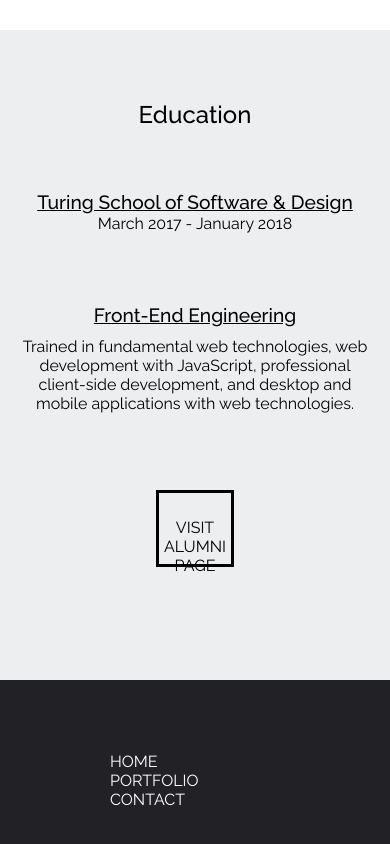
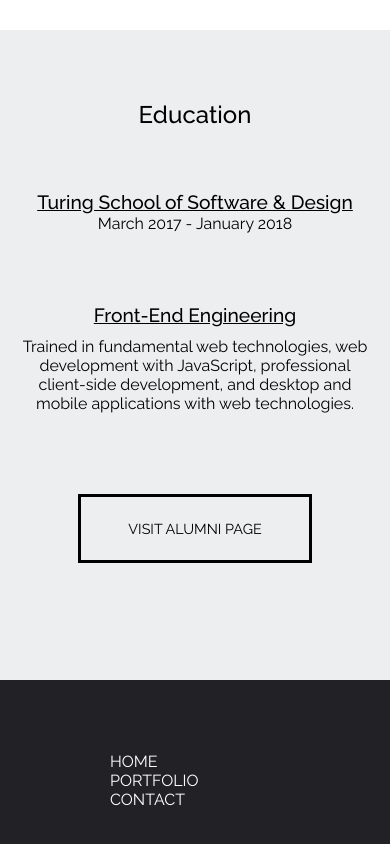
Before and after one commit to hsanchez7934/personal-site, a React (Create React App) app: page / in a window 390 px wide. Shown: the part 3270-4114 px from the top of the page. Built offline with nearby package versions, Linux system fonts and the light colour scheme.

Commit message:
Landing page now responsive, work on footer responsiveness

```diff
--- a/public/index.html
+++ b/public/index.html
@@ -9,7 +9,7 @@
       homescreen on Android. See https://developers.google.com/web/fundamentals/engage-and-retain/web-app-manifest/
     -->
     <link rel="manifest" href="%PUBLIC_URL%/manifest.json">
-    <!-- <link rel="shortcut icon" href="%PUBLIC_URL%/favicon.ico"> -->
+    <link rel="shortcut icon" href="%PUBLIC_URL%/favicon.ico">
 
     <!--
       Notice the use of %PUBLIC_URL% in the tags above.
@@ -20,7 +20,7 @@
       work correctly both with client-side routing and a non-root public URL.
       Learn how to configure a non-root public URL by running `npm run build`.
     -->
-    <title>React App</title>
+    <title>Hector A. Sanchez</title>
   </head>
   <body>
     <noscript>
--- a/src/components/LandingPage/LandingPage.css
+++ b/src/components/LandingPage/LandingPage.css
@@ -353,7 +353,7 @@
 /*----------------------------------------
 >>>>>>>>  MEDIA QUIERES  <<<<<<<<
 ----------------------------------------*/
-@media screen and (max-width: 1060px) {
+@media screen and (max-width: 1200px) {
   #landing-page-title {
     margin-top: 130px; }
   #intro-section-left {
@@ -364,9 +364,15 @@
     height: 130px;
     width: 200px; } }
 
-@media screen and (max-width: 950px) {
+@media screen and (max-width: 1000px) {
   #portfolio-button-link {
     width: 25%; }
+  #school-url {
+    height: 50%;
+    width: 25%;
+    font-size: 1em;
+    padding-top: 25px;
+    margin: 0 auto 10px; }
   #ltp-button {
     font-size: 0.9em; }
   #portfolio-icon {
@@ -376,7 +382,7 @@
   #skills {
     width: 100%; } }
 
-@media screen and (max-width: 890px) {
+@media screen and (max-width: 900px) {
   #school-title {
     font-size: 1.2em; }
   #achieved {
@@ -392,17 +398,7 @@
     font-size: 1em;
     font-weight: 400;
     text-align: right;
-    padding-right: 50px; } }
-
-@media screen and (max-width: 750px) {
-  #portfolio-button-link {
-    width: 35%;
-    height: 23%; }
-  .logo-box {
-    height: 120px;
-    width: 140px; }
-  .skill-name {
-    font-size: 1em; }
+    padding-right: 50px; }
   #school-date {
     padding: 0px 0px 0px;
     width: 100%;
@@ -426,6 +422,21 @@
     margin: 25px auto 0px;
     width: 90%;
     text-align: center; } }
+
+@media screen and (max-width: 750px) {
+  #portfolio-button-link {
+    width: 35%;
+    height: 23%; }
+  #school-url {
+    height: 45%;
+    width: 35%;
+    font-size: 0.9em;
+    padding-top: 23px; }
+  .logo-box {
+    height: 120px;
+    width: 140px; }
+  .skill-name {
+    font-size: 1em; } }
 
 @media screen and (max-width: 650px) {
   #landing-page-quote {
@@ -480,6 +491,8 @@
 @media screen and (max-width: 510px) {
   #portfolio-button-link {
     width: 45%; }
+  #school-url {
+    width: 45%; }
   #landing-page-quote {
     font-size: 45px; }
   #profile-pic {
@@ -519,6 +532,8 @@
   #portfolio-button-link {
     height: 20%;
     width: 60%; }
+  #school-url {
+    width: 60%; }
   #ltp-button {
     font-size: 0.8em; }
   #portfolio-icon {
--- a/src/components/LandingPage/LandingPage.scss
+++ b/src/components/LandingPage/LandingPage.scss
@@ -393,7 +393,7 @@
 /*----------------------------------------
 >>>>>>>>  MEDIA QUIERES  <<<<<<<<
 ----------------------------------------*/
-@media screen and (max-width: 1060px) {
+@media screen and (max-width: 1200px) {
 
   #landing-page-title {
     margin-top: 130px;
@@ -414,10 +414,18 @@
 
 }
 
-@media screen and (max-width: 950px) {
+@media screen and (max-width: 1000px) {
 
   #portfolio-button-link {
     width: 25%;
+  }
+
+  #school-url {
+    height: 50%;
+    width: 25%;
+    font-size: 1em;
+    padding-top: 25px;
+    margin: 0 auto 10px;
   }
 
   #ltp-button {
@@ -436,7 +444,8 @@
 
 }
 
-@media screen and (max-width: 890px) {
+@media screen and (max-width: 900px) {
+
   #school-title {
     font-size: 1.2em;
   }
@@ -459,22 +468,6 @@
     font-weight: 400;
     text-align: right;
     padding-right: 50px;
-  }
-}
-
-@media screen and (max-width: 750px) {
-  #portfolio-button-link {
-    width: 35%;
-    height: 23%;
-  }
-
-  .logo-box {
-    height: 120px;
-    width: 140px;
-  }
-
-  .skill-name {
-    font-size: 1em;
   }
 
   #school-date {
@@ -512,6 +505,30 @@
     margin: 25px auto 0px;
     width: 90%;
     text-align: center;
+  }
+}
+
+@media screen and (max-width: 750px) {
+
+  #portfolio-button-link {
+    width: 35%;
+    height: 23%;
+  }
+
+  #school-url {
+    height: 45%;
+    width: 35%;
+    font-size: 0.9em;
+    padding-top: 23px;
+  }
+
+  .logo-box {
+    height: 120px;
+    width: 140px;
+  }
+
+  .skill-name {
+    font-size: 1em;
   }
 
 }
@@ -605,6 +622,10 @@
     width: 45%;
   }
 
+  #school-url {
+    width: 45%;
+  }
+
   #landing-page-quote {
     font-size: 45px;
   }
@@ -675,6 +696,10 @@
     width: 60%;
   }
 
+  #school-url {
+    width: 60%;
+  }
+
   #ltp-button {
     font-size: 0.8em;
   }
@@ -708,5 +733,4 @@
     font-size: 1.3em;
     padding-top: 40px;
   }
-
 }
```
